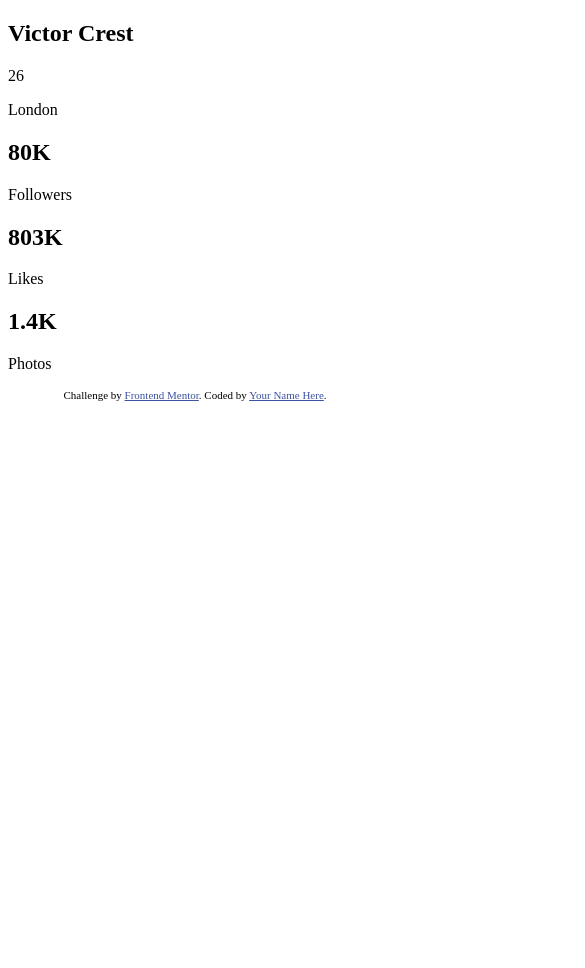
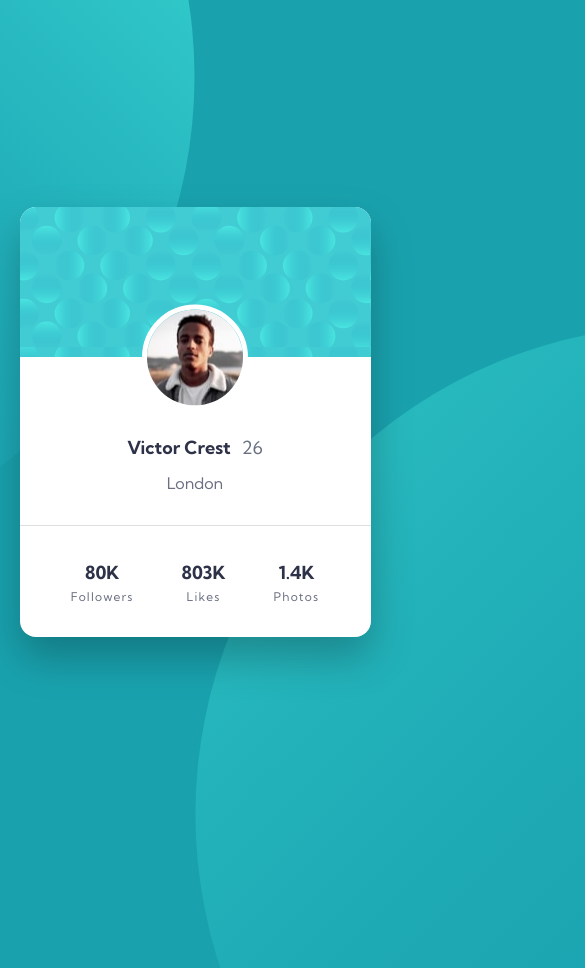
Before and after one commit to xaviguasch/profile-card-component-frontend-mentor-challenge, a plain HTML site: page index.html in a window 390 px wide. Shown: the top 968 px of the page, 585 px wide, since content can reach past the window. Before the commit the page ends 844 px from the top, so only its background shows below. Drawn offline with Linux system fonts and the light colour scheme.

Commit message:
finished mobile view

```diff
--- a/index.html
+++ b/index.html
@@ -14,46 +14,38 @@
     <title>Frontend Mentor | Profile card component</title>
   </head>
   <body>
-    <main>
+    <div class="background">
+      <img src="./images/bg-pattern-top.svg" alt="" class="bg-top" />
+      <img src="./images/bg-pattern-bottom.svg" alt="" class="bg-bottom" />
+    </div>
     <div class="card">
       <div class="upper-card">
-          <div class="avatar"></div>
+        <div class="card-header">
+          <div class="avatar">
+            <img class="avatar-img" src="./images/image-victor.jpg" alt="" />
+          </div>
+        </div>
         <div class="profile-data">
-            <div class="main-info">
-              <h2 class="name">Victor Crest</h2>
-              <p class="age">26</p>
-            </div>
-            <div class="city-info">
+          <h2 class="name">Victor Crest <span class="age">26</span></h2>
           <p class="city">London</p>
-            </div>
         </div>
       </div>
       <div class="lower-card">
         <div class="social-data">
-            <div class="followers">
+          <div class="stats">
             <h2 class="numbers">80K</h2>
             <p class="data-type">Followers</p>
           </div>
-            <div class="likes">
+          <div class="stats">
             <h2 class="numbers">803K</h2>
             <p class="data-type">Likes</p>
           </div>
-            <div class="photos">
+          <div class="stats">
             <h2 class="numbers">1.4K</h2>
             <p class="data-type">Photos</p>
           </div>
         </div>
       </div>
     </div>
-    </main>
-
-    <footer>
-      <div class="attribution">
-        Challenge by
-        <a href="https://www.frontendmentor.io?ref=challenge" target="_blank"
-          >Frontend Mentor</a
-        >. Coded by <a href="#">Your Name Here</a>.
-      </div>
-    </footer>
   </body>
 </html>
--- a/style.css
+++ b/style.css
@@ -1,7 +1,148 @@
-.attribution {
-  font-size: 11px;
+*,
+*::before,
+*::after {
+  box-sizing: border-box;
+  margin: 0;
+  padding: 0;
+}
+
+:root {
+  --clr-dark-desaturated-blue-text: hsl(229, 23%, 23%);
+  --clr-dark-grayish-blue-text: hsl(227, 10%, 46%);
+  --clr-dark-gray-text: hsl(0, 0%, 59%);
+
+  --clr-dark-cyan: hsl(185, 75%, 39%);
+  --clr-gray: hsl(195, 6%, 87%);
+  --clr-white: #ffffff;
+
+  --font-12-regular: 400 0.75rem/1rem 'Kumbh Sans', sans-serif;
+  --font-16-regular: 400 1rem/1.25rem 'Kumbh Sans', sans-serif;
+  --font-18-regular: 400 1.125rem/1.375rem 'Kumbh Sans', sans-serif;
+  --font-18-bold: 700 1.125rem/1.375rem 'Kumbh Sans', sans-serif;
+}
+
+body {
+  margin: 0;
+  font-family: 'Kumbh Sans', sans-serif;
+  height: 100vh;
+  width: 100%;
+  overflow: hidden;
+  background-color: var(--clr-dark-cyan);
+  display: flex;
+  justify-content: center;
+  align-items: center;
+}
+
+/* background */
+
+.background {
+  position: absolute;
+  z-index: -10;
+}
+
+.bg-top {
+  transform: translate(-50%, 15%);
+}
+.bg-bottom {
+  transform: translate(50%, -10%);
+}
+
+.top-background {
+  transform: translate(-70%, -50%);
+}
+.bottom-background {
+  transform: translate(60%, 50%);
+}
+
+/* Typography */
+
+.name {
+  font: var(--font-18-bold);
+  color: var(--clr-dark-desaturated-blue-text);
+}
+
+.age {
+  font: var(--font-18-regular);
+  color: var(--clr-dark-grayish-blue-text);
+}
+
+.city {
+  font: var(--font-16-regular);
+  color: var(--clr-dark-grayish-blue-text);
+}
+
+.numbers {
+  font: var(--font-18-bold);
+  color: var(--clr-dark-desaturated-blue-text);
+}
+
+.data-type {
+  font: var(--font-12-regular);
+  color: var(--clr-dark-grayish-blue-text);
+  letter-spacing: 0.1em;
+}
+
+/*///////////////////////////////*/
+/* SECTIONS */
+/*///////////////////////////////*/
+
+.card {
+  margin: 1em auto;
+  width: 90%;
+  max-width: 375px;
+  background-color: var(--clr-white);
+  border-radius: 1em;
+  box-shadow: 0px 20px 40px rgba(0, 0, 0, 0.25);
+  overflow: hidden;
+}
+
+.card-header {
+  background-image: url(./images/bg-pattern-card.svg);
+  height: 150px;
+  display: flex;
+  justify-content: center;
+}
+
+.avatar {
+  transform: translate(0%, 65%);
+}
+
+.avatar-img {
+  border-radius: 50%;
+  border: 5px solid var(--clr-white);
+}
+
+.profile-data {
+  text-align: center;
+  margin: 5em auto 2em;
+}
+.name {
+  margin: 0.75em auto;
+}
+
+.age {
+  margin-left: 0.4em;
+}
+
+.city {
+  margin-top: 0;
+}
+
+.lower-card {
+  border-top: 1px solid var(--clr-gray);
+}
+
+.social-data {
+  display: flex;
+  justify-content: center;
+  margin: 1em auto;
+}
+
+.stats {
+  margin: 1em 1.5em;
   text-align: center;
 }
-.attribution a {
-  color: hsl(228, 45%, 44%);
+
+.numbers {
+  margin: 0.25em auto;
 }
```
Lines whose indentation alone changed are shown as unchanged.
